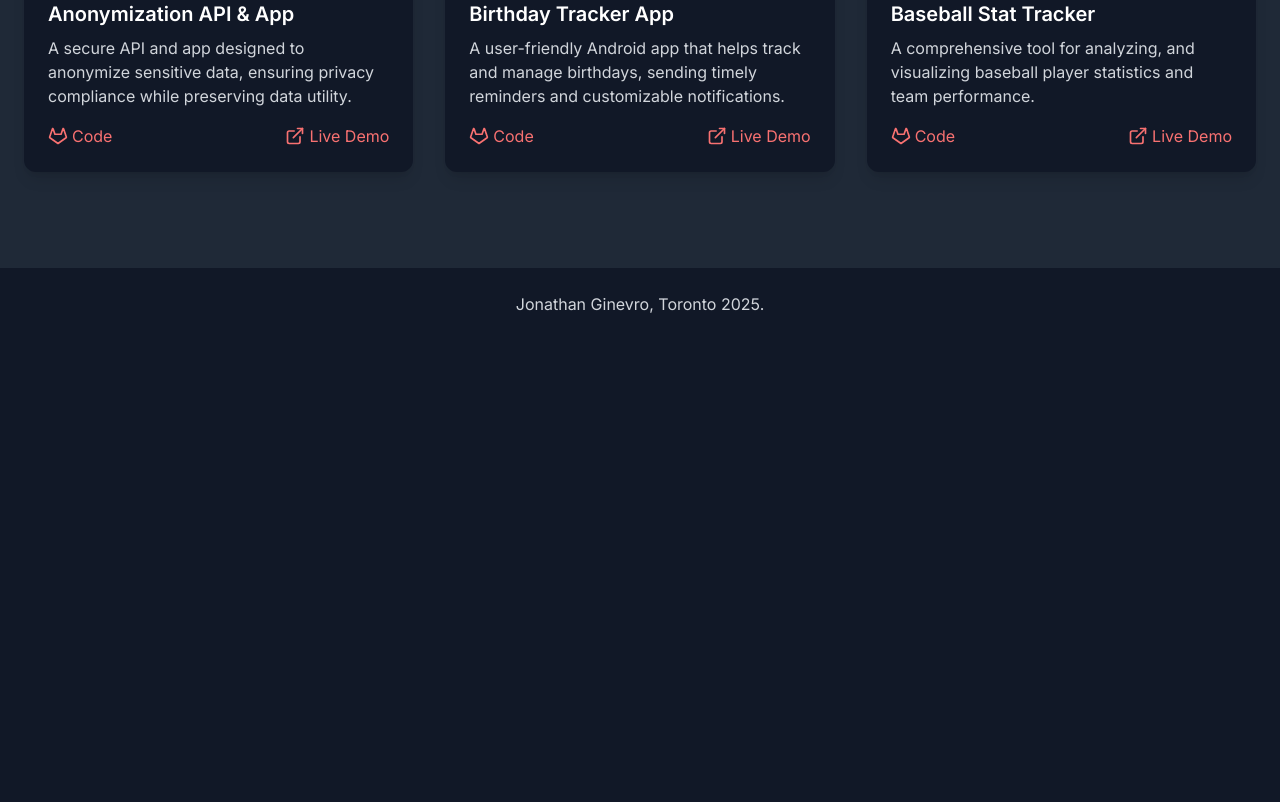
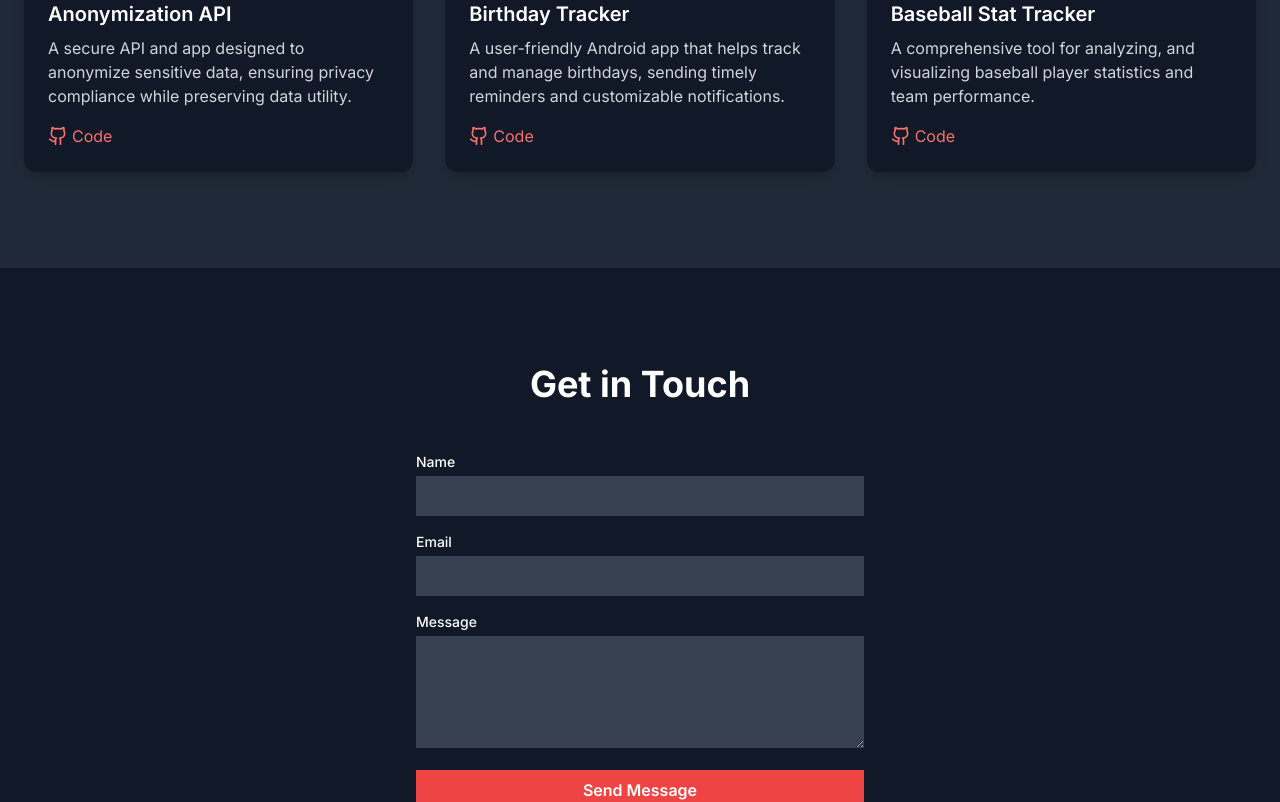
Before and after one commit to jonathanginevro/portfolio, a Next.js app: page / in a window 1280 px wide. Shown: the part 2220-3022 px from the top of the page. Before the commit the page ends 2560 px from the top, so only its background shows below. Built offline with nearby package versions, Linux system fonts and the light colour scheme.

Commit message:
Added contact form

```diff
--- a/app/actions.ts
+++ /dev/null
@@ -1,33 +0,0 @@
-"use server"
-
-import { Resend } from "resend"
-
-const resend = new Resend(process.env.RESEND_API_KEY)
-
-export async function sendEmail(formData: FormData) {
-  const name = formData.get("name") as string
-  const email = formData.get("email") as string
-  const message = formData.get("message") as string
-
-  if (!name || !email || !message) {
-    return { error: "All fields are required" }
-  }
-
-  try {
-    await resend.emails.send({
-      from: "Personal Website <onboarding@resend.dev>",
-      to: "jonathanginevro@outlook.com",
-      subject: "New Contact Form Submission",
-      text: `
-        Name: ${name}
-        Email: ${email}
-        Message: ${message}
-      `,
-    })
-
-    return { success: true }
-  } catch (error) {
-    console.error(error)
-    return { error: "Failed to send email" }
-  }
-}
--- a/app/page.tsx
+++ b/app/page.tsx
@@ -15,7 +15,7 @@ export default function Home() {
         <Experience />
         <Education />
         <Projects />
-        {/* <Contact /> */}
+        <Contact />
       </main>
       <Footer />
     </div>
--- a/components/contact.tsx
+++ b/components/contact.tsx
@@ -1,28 +1,27 @@
 "use client"
 
-import type React from "react"
-
-import { useState } from "react"
-import { sendEmail } from "@/app/actions"
+import { useState, useRef } from "react";
 
 export default function Contact() {
-  const [formStatus, setFormStatus] = useState<"idle" | "loading" | "success" | "error">("idle")
-  const [errorMessage, setErrorMessage] = useState("")
+  const [formStatus, setFormStatus] = useState("idle");
+  const formRef = useRef<HTMLFormElement | null>(null);
 
   async function handleSubmit(event: React.FormEvent<HTMLFormElement>) {
-    event.preventDefault()
-    setFormStatus("loading")
+    event.preventDefault();
+    setFormStatus("loading");
 
-    const form = event.currentTarget;
-    const formData = new FormData(event.currentTarget)
-    const result = await sendEmail(formData)
+    const formData = new FormData(event.currentTarget);
+    const response = await fetch("https://formspree.io/f/xqaewgkv", {
+      method: "POST",
+      body: formData,
+      headers: { Accept: "application/json" },
+    });
 
-    if (result.error) {
-      setFormStatus("error")
-      setErrorMessage(result.error)
+    if (response.ok) {
+      setFormStatus("success");
+      formRef.current?.reset();
     } else {
-      setFormStatus("success")
-      form.reset()
+      setFormStatus("error");
     }
   }
 
@@ -31,11 +30,9 @@ export default function Contact() {
       <div className="container mx-auto px-6">
         <h2 className="text-3xl md:text-4xl font-bold mb-12 text-center">Get in Touch</h2>
         <div className="max-w-md mx-auto">
-          <form onSubmit={handleSubmit}>
+          <form onSubmit={handleSubmit} ref={formRef}>
             <div className="mb-4">
-              <label htmlFor="name" className="block text-sm font-medium mb-1">
-                Name
-              </label>
+              <label htmlFor="name" className="block text-sm font-medium mb-1">Name</label>
               <input
                 type="text"
                 id="name"
@@ -45,9 +42,7 @@ export default function Contact() {
               />
             </div>
             <div className="mb-4">
-              <label htmlFor="email" className="block text-sm font-medium mb-1">
-                Email
-              </label>
+              <label htmlFor="email" className="block text-sm font-medium mb-1">Email</label>
               <input
                 type="email"
                 id="email"
@@ -57,9 +52,7 @@ export default function Contact() {
               />
             </div>
             <div className="mb-4">
-              <label htmlFor="message" className="block text-sm font-medium mb-1">
-                Message
-              </label>
+              <label htmlFor="message" className="block text-sm font-medium mb-1">Message</label>
               <textarea
                 id="message"
                 name="message"
@@ -75,13 +68,11 @@ export default function Contact() {
             >
               {formStatus === "loading" ? "Sending..." : "Send Message"}
             </button>
+            {formStatus === "success" && <p className="mt-4 text-green-400">Thank you for your message!</p>}
+            {formStatus === "error" && <p className="mt-4 text-red-400">Something went wrong. Please try again.</p>}
           </form>
-          {formStatus === "success" && (
-            <p className="mt-4 text-green-400">Thank you for your message.</p>
-          )}
-          {formStatus === "error" && <p className="mt-4 text-red-400">Error: {errorMessage}</p>}
         </div>
       </div>
     </section>
-  )
+  );
 }
--- a/components/footer.tsx
+++ b/components/footer.tsx
@@ -1,6 +1,6 @@
 export default function Footer() {
   return (
-    <footer className="py-6">
+    <footer className="py-6 bg-gray-800">
       <div className="container mx-auto px-6 text-center">
         <p className="text-gray-300">Jonathan Ginevro, Toronto {new Date().getFullYear()}.</p>
       </div>
--- a/components/projects.tsx
+++ b/components/projects.tsx
@@ -1,16 +1,16 @@
 import Image from "next/image"
-import { ExternalLink, GitlabIcon as GitHub } from "lucide-react"
+import { ExternalLink, Github } from "lucide-react"
 
 const projects = [
   {
-    title: "Anonymization API & App",
+    title: "Anonymization API",
     description: "A secure API and app designed to anonymize sensitive data, ensuring privacy compliance while preserving data utility.",
     image: "/placeholder.svg?height=200&width=300",
     github: "https://github.com",
     live: "https://example.com",
   },
   {
-    title: "Birthday Tracker App",
+    title: "Birthday Tracker",
     description: "A user-friendly Android app that helps track and manage birthdays, sending timely reminders and customizable notifications.",
     image: "/placeholder.svg?height=200&width=300",
     github: "https://github.com",
@@ -50,10 +50,10 @@ export default function Projects() {
                     rel="noopener noreferrer"
                     className="text-red-400 hover:text-red-300 transition-colors flex items-center"
                   >
-                    <GitHub size={20} className="mr-1" />
+                    <Github size={20} className="mr-1" />
                     Code
                   </a>
-                  <a
+                  {/* <a
                     href={project.live}
                     target="_blank"
                     rel="noopener noreferrer"
@@ -61,7 +61,7 @@ export default function Projects() {
                   >
                     <ExternalLink size={20} className="mr-1" />
                     Live Demo
-                  </a>
+                  </a> */}
                 </div>
               </div>
             </div>
--- a/components/skills.tsx
+++ /dev/null
@@ -1,29 +0,0 @@
-export default function Skills() {
-  const skills = [
-    "JavaScript",
-    "TypeScript",
-    "React",
-    "Next.js",
-    "Node.js",
-    "Express",
-    "MongoDB",
-    "PostgreSQL",
-    "GraphQL",
-    "Docker",
-  ]
-
-  return (
-    <section id="skills" className="py-12 md:py-24 bg-gray-800">
-      <div className="container mx-auto px-6">
-        <h2 className="text-3xl md:text-4xl font-bold mb-8 text-center">Skills</h2>
-        <div className="flex flex-wrap justify-center gap-4">
-          {skills.map((skill, index) => (
-            <span key={index} className="bg-blue-500 text-white px-4 py-2 rounded-full text-sm md:text-base">
-              {skill}
-            </span>
-          ))}
-        </div>
-      </div>
-    </section>
-  )
-}
```
